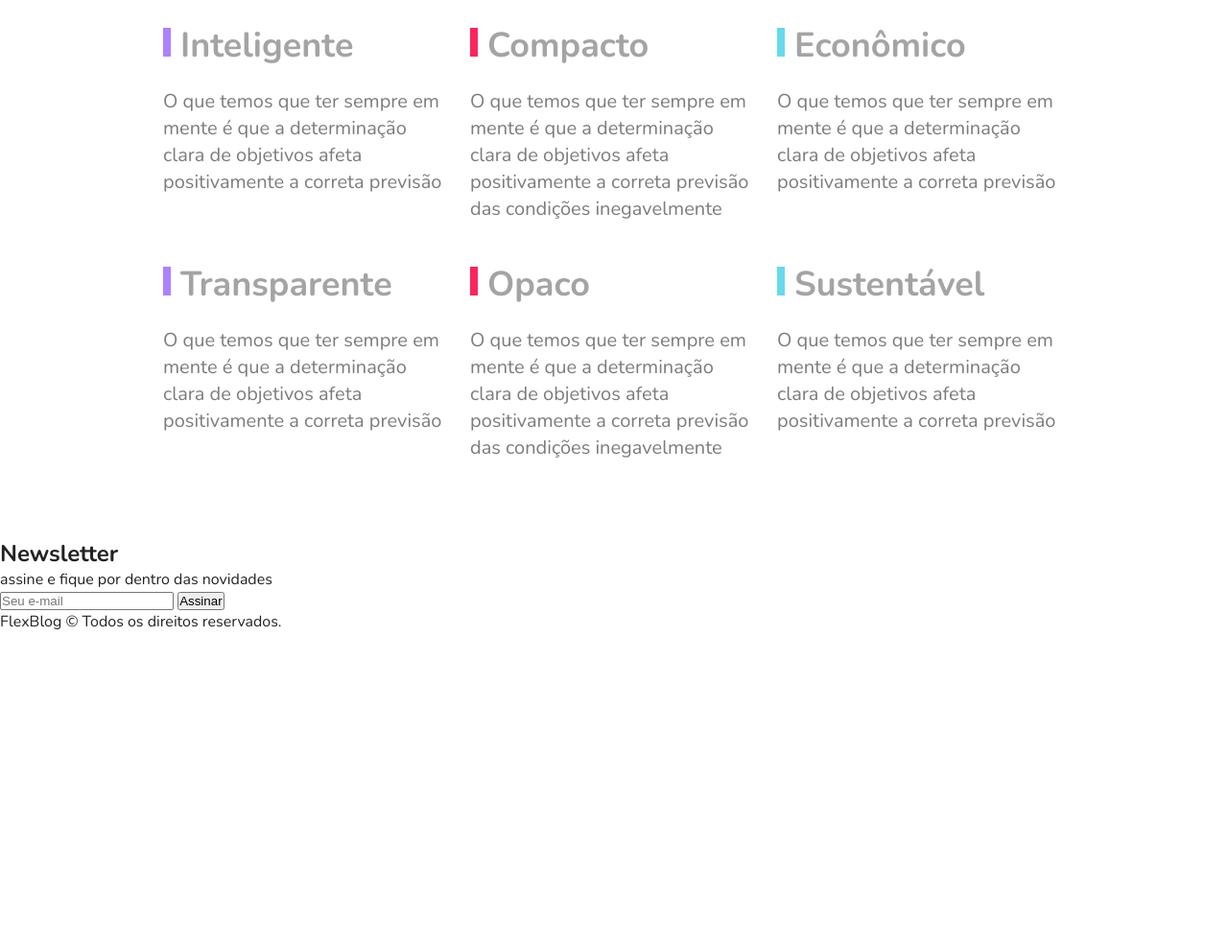
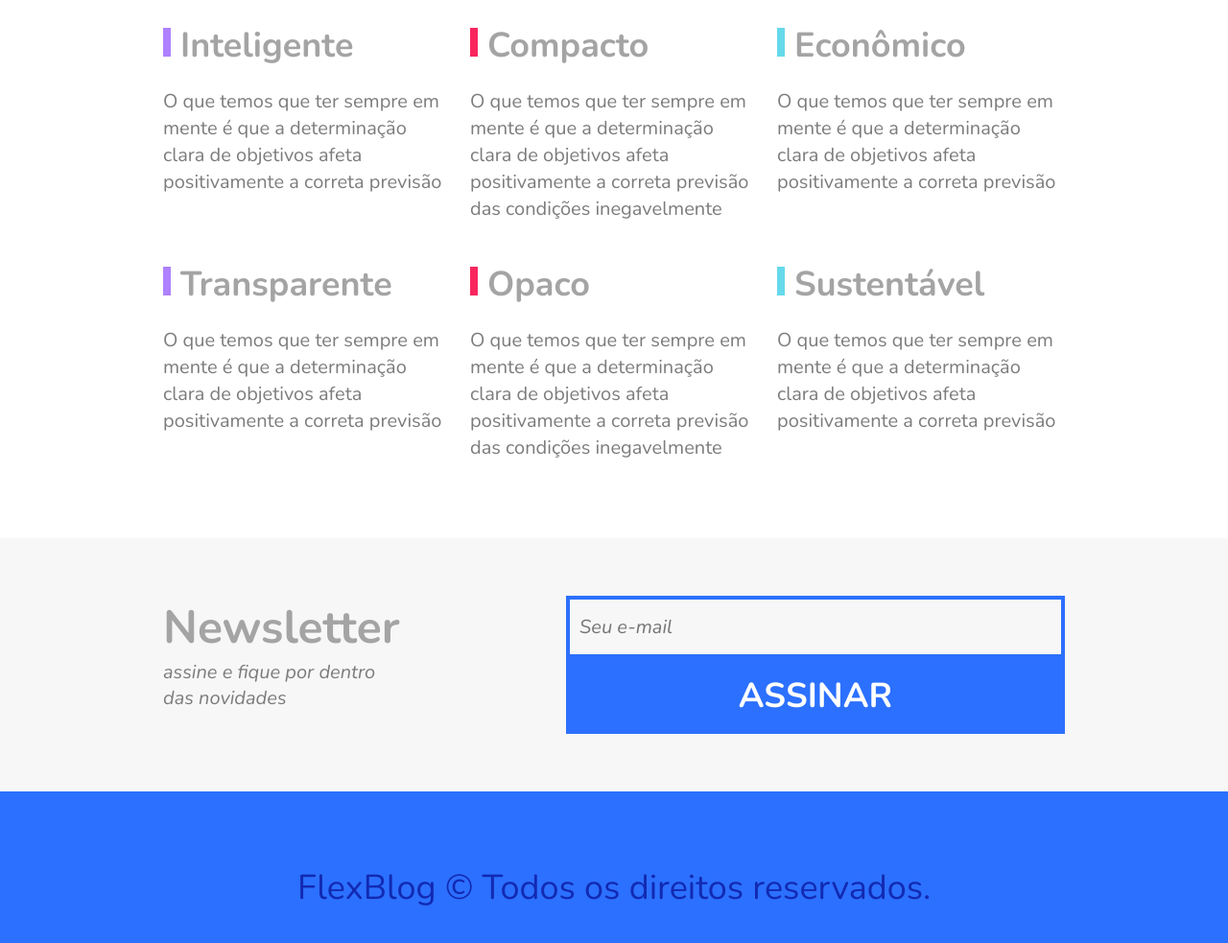
Before and after one commit to lariandrade/Flex-blog, a plain HTML site: page index.html in a window 1280 px wide. Shown: the part 2538-3521 px from the top of the page at 96% size. Before the commit the page ends 3197 px from the top, so only its background shows below. Drawn offline with nearby package versions, Linux system fonts and the light colour scheme.

Commit message:
:site finalizado

```diff
--- a/css/style.css
+++ b/css/style.css
@@ -292,3 +292,85 @@ img {
     line-height: 1.4;
     color: #7c7c7c;
 }
+
+.newsletter {
+    background-color: #f7f7f7;
+    padding: 60px calc((100% - 960px) /2 );
+    display: flex;
+    flex-wrap: wrap;
+}
+
+.newsletter-info {
+    flex: 1 1 260px;
+    margin: 0 10px;
+}
+
+.newsletter-info h1 {
+    font-size: 3em;
+    color: #a4a4a4;
+}
+
+.newsletter-info p {
+    font-size: 1.25em;
+    font-style: italic;
+    max-width: 230px;
+    color: #7c7c7c;
+    margin-bottom: 10px;
+}
+
+.newsletter-form {
+    flex: 2 1 240px;
+    margin: 0 10px;
+    align-self: center;
+    display: flex;
+    flex-wrap: wrap;
+}
+
+.newsletter-form input {
+    flex: 3 1 260px;
+    font-size: 1.25em;
+    color: #7c7c7c;
+    font-style: italic;
+    font-family: 'Nunito', Arial, Helvetica;
+    border: 4px solid #2c70ff;
+    background: transparent;
+    padding: 15px 10px;
+    margin: 0px;
+    border-radius: 0px;
+}
+
+.newsletter-form button {
+    flex: 1 1 260px;
+    font-family: 'Nunito', Arial, Helvetica;
+    font-size: 2.25em;
+    font-weight: bold;
+    text-transform: uppercase;
+    background-color: #2c70ff;
+    color: #ffffff;
+    margin: 0px;
+    cursor: pointer;
+    border: none;
+    padding: 15px 10px;
+}
+
+@media (max-width: 600px) {
+   .newsletter-form button {
+       font-size: 1.5em;
+   }
+
+}
+
+.footer {
+    display: flex;
+    background-color: #2c70ff;
+    height: 200px;
+    align-items: center;
+}
+
+.footer p {
+    flex: 1;
+    text-align: center;
+    font-size: 2.25em;
+    color: #122ab2
+
+}
```
